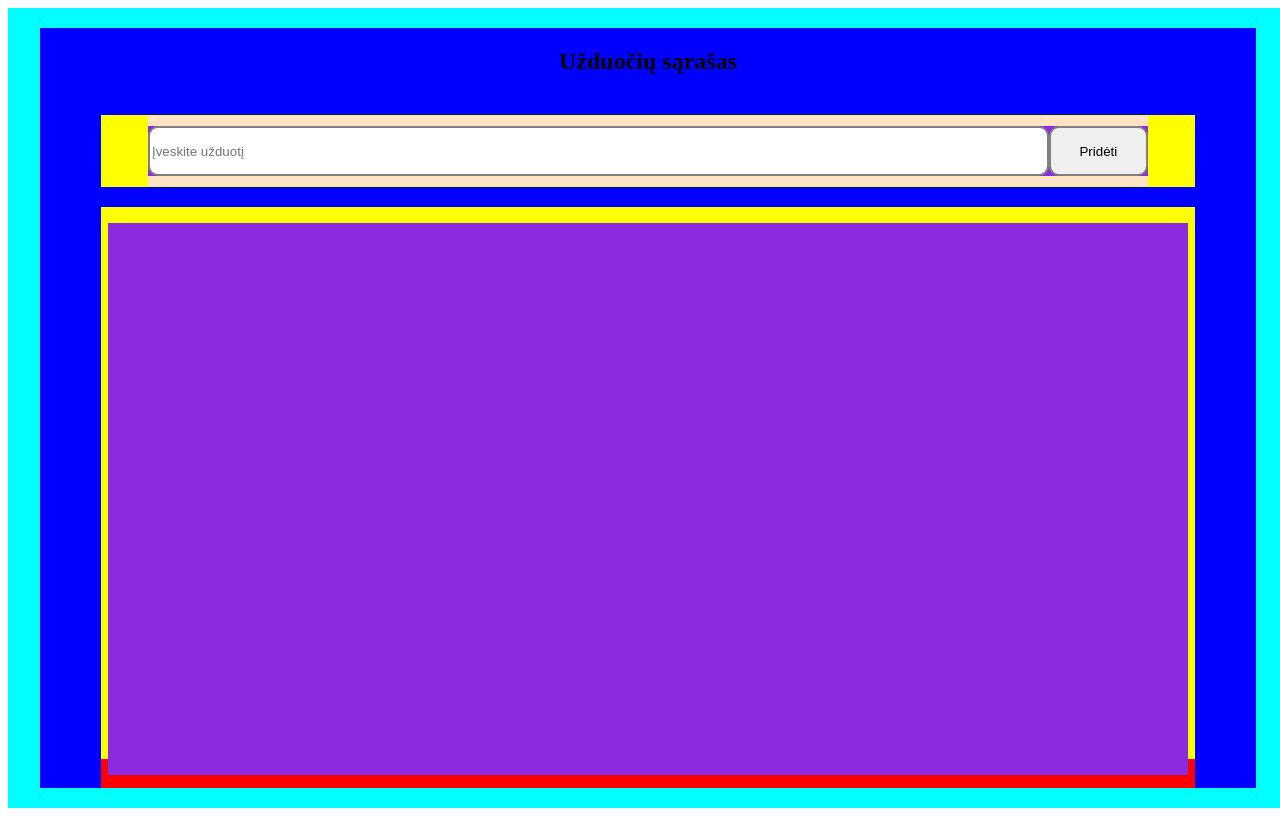
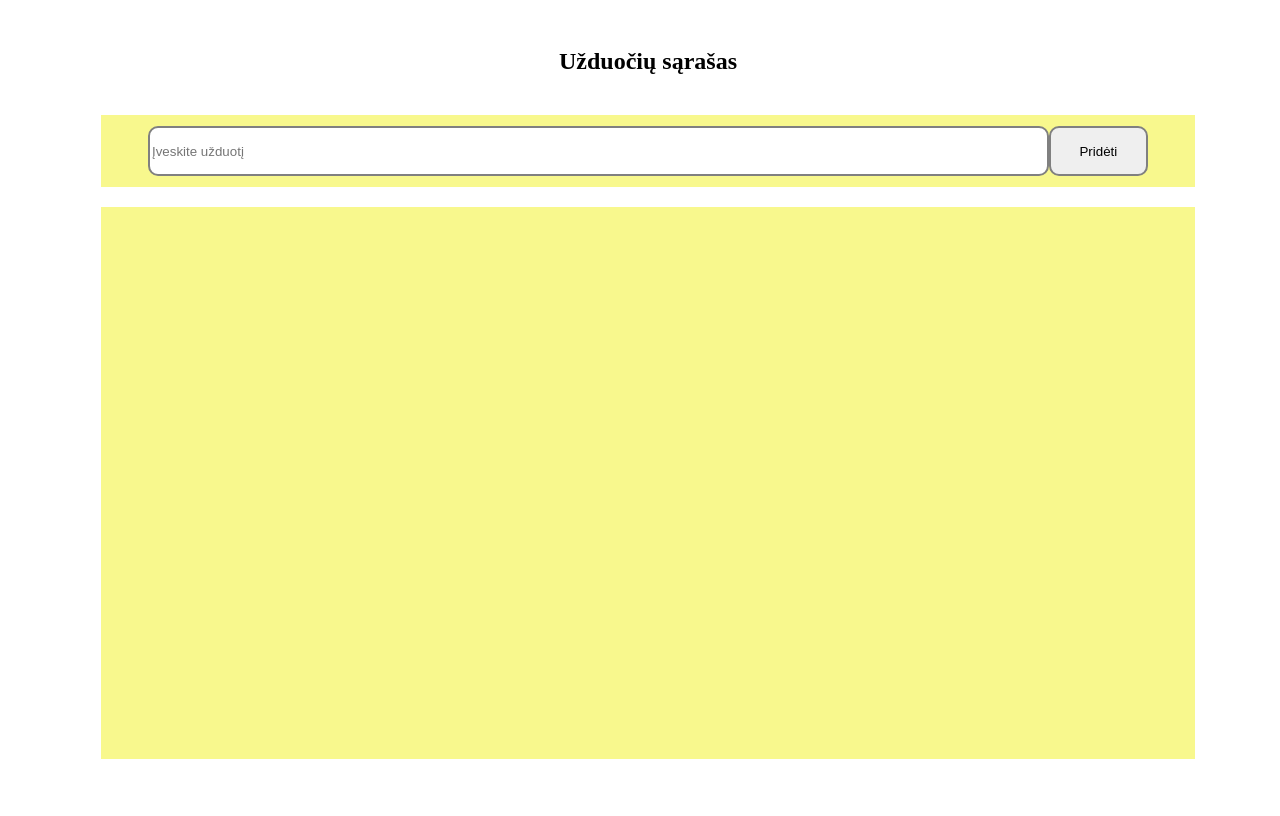
Before and after one commit to Jongita/Uzduociu_sarasas, an Angular app: page / in a window 1280 px wide. Built offline with nearby package versions, Linux system fonts and the light colour scheme.

Commit message:
corrected

```diff
--- a/src/app/app.component.css
+++ b/src/app/app.component.css
@@ -1,5 +1,5 @@
 .container {
-    background-color: aqua;
+    /* background-color: lightcyan; */
     height: 100vh;
     width: 100vw;
     display: flex;
@@ -9,7 +9,7 @@
 }
 
 .row {
-    background-color: blue;
+
     height: 95%;
     width: 95%;
     display: flex;
@@ -19,7 +19,7 @@
 }
 
 .addtaskContainer {
-    background-color: yellow;
+    background-color: #f8f88d;
     height: 10%;
     width: 90%;
     display: flex;
@@ -28,7 +28,7 @@
 }
 
 .showTaskContainer {
-    background-color: red;
+
     height: 80%;
     width: 90%;
 
--- a/src/app/componets/add-task/add-task.component.css
+++ b/src/app/componets/add-task/add-task.component.css
@@ -1,5 +1,5 @@
 .mainAddTaskBody {
-    background-color: bisque;
+    /* background-color: bisque; */
     width: 1000px;
     height: 70px;
     display: flex;
@@ -8,7 +8,7 @@
 }
 
 .mainAddTask {
-    background-color: blueviolet;
+    /* background-color: blueviolet; */
     height: 50px;
     width: 1000px;
     display: flex;
--- a/src/app/componets/show-task/show-task.component.css
+++ b/src/app/componets/show-task/show-task.component.css
@@ -1,5 +1,5 @@
 .showTaskbody {
-    background-color: yellow;
+    background-color: #f8f88d;
     width: 100%;
     height: 95%;
     display: flex;
@@ -7,7 +7,7 @@
 }
 
 .showTaskGroup {
-    background-color: blueviolet;
+    /* background-color: blueviolet; */
     list-style-type: none;
     width: 95%;
     height: 100%;
@@ -15,7 +15,7 @@
 }
 
 .showTaskItem {
-    background-color: lightblue;
+    /* background-color: lightblue; */
     display: flex;
     gap: 10px;
     width: 50%;
--- a/src/app/componets/show-task/show-task.component.html
+++ b/src/app/componets/show-task/show-task.component.html
@@ -3,7 +3,6 @@
         <li class="showTaskItem">
             <div class="taskContainer" *ngFor="let item of taskList; let i=index">
                 <textarea class="taskDescrption" name="" id="" cols="30" rows="10">{{ item.description }}</textarea>
-                <!-- <div class="taskDescrption">{{ item.description }}</div> -->
                 <div class="taskButton">
                     <button class="btnDone" (click)="deleteItem(i)">X</button>
                 </div>
```
Also changed, not shown: src/app/componets/add-task/add-task.component.ts (line endings or trailing spaces).
